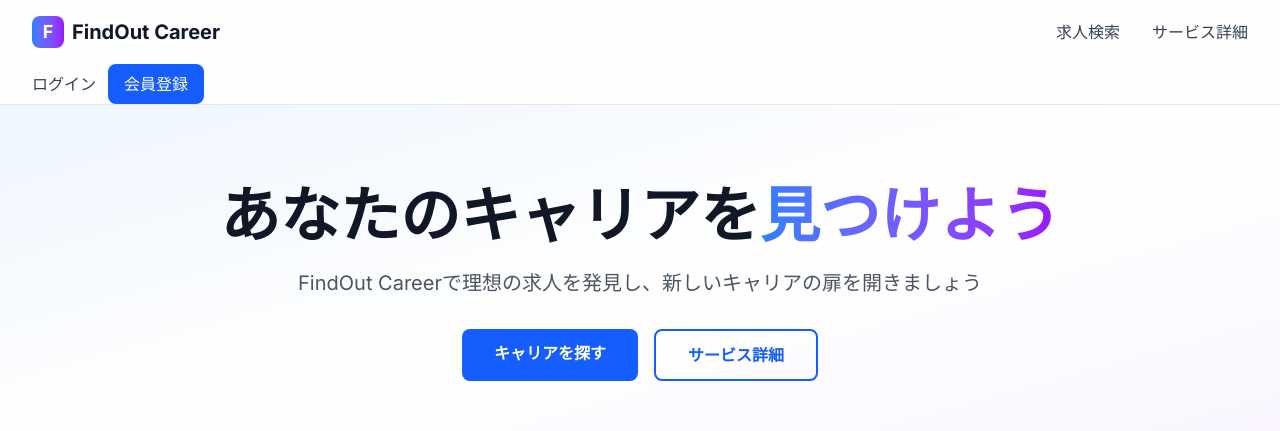
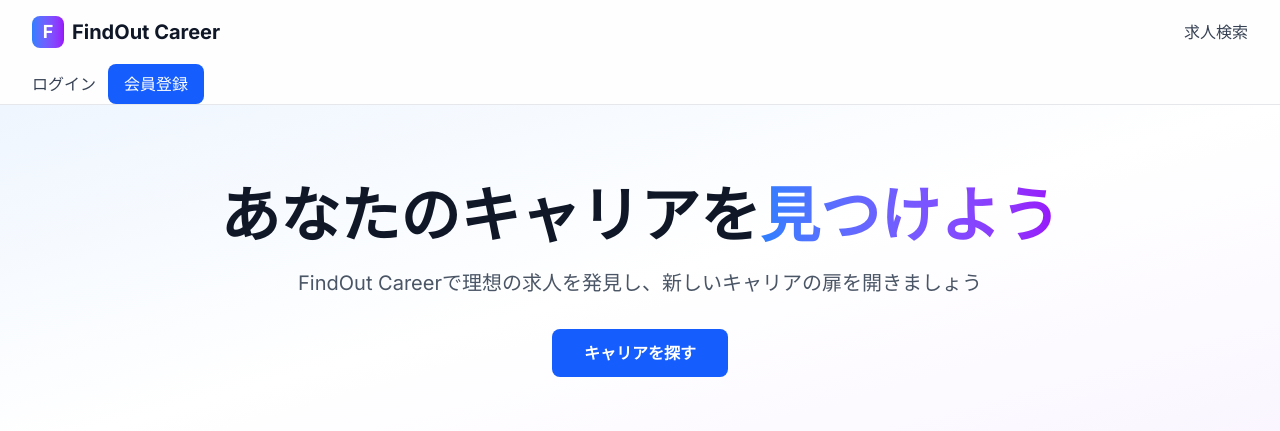
Before and after one commit to yeonggil7/web-nosuke, a Next.js app: page / in a window 1280 px wide. Shown: the top 431 px of the page. Built offline with nearby package versions, Linux system fonts and the light colour scheme; no server answers; the database is empty.

Commit message:
「サービス詳細」を削除：ヘッダーナビ、フッター、ヒーローボタンから除去

```diff
--- a/src/app/page.tsx
+++ b/src/app/page.tsx
@@ -57,18 +57,12 @@ export default async function Home() {
             <p className="text-xl text-gray-600 mb-8 max-w-3xl mx-auto">
               FindOut Careerで理想の求人を発見し、新しいキャリアの扉を開きましょう
             </p>
-            <div className="flex flex-col sm:flex-row gap-4 justify-center">
+            <div className="flex justify-center">
               <Link
                 href="/jobs"
                 className="bg-blue-600 text-white px-8 py-3 rounded-lg font-semibold hover:bg-blue-700 transition duration-200"
               >
                 キャリアを探す
-              </Link>
-              <Link
-                href="/about"
-                className="border-2 border-blue-600 text-blue-600 px-8 py-3 rounded-lg font-semibold hover:bg-blue-50 transition duration-200"
-              >
-                サービス詳細
               </Link>
             </div>
           </div>
--- a/src/components/Layout.tsx
+++ b/src/components/Layout.tsx
@@ -57,9 +57,6 @@ export default function Layout({ children }: LayoutProps) {
             <nav className="hidden md:flex ml-10 space-x-8">
               <Link href="/jobs" className="text-gray-700 hover:text-blue-600 font-medium transition-colors">
                 求人検索
-              </Link>
-              <Link href="/about" className="text-gray-700 hover:text-blue-600 font-medium transition-colors">
-                サービス詳細
               </Link>
             </nav>
           </div>
@@ -141,7 +138,6 @@ export default function Layout({ children }: LayoutProps) {
               <h3 className="text-lg font-semibold mb-4">サービス</h3>
               <ul className="space-y-2 text-gray-400">
                 <li><Link href="/jobs" className="hover:text-white transition-colors">求人検索</Link></li>
-                <li><Link href="/about" className="hover:text-white transition-colors">サービス詳細</Link></li>
                 <li><Link href="/career-guide" className="hover:text-white transition-colors">キャリアガイド</Link></li>
               </ul>
             </div>
```
